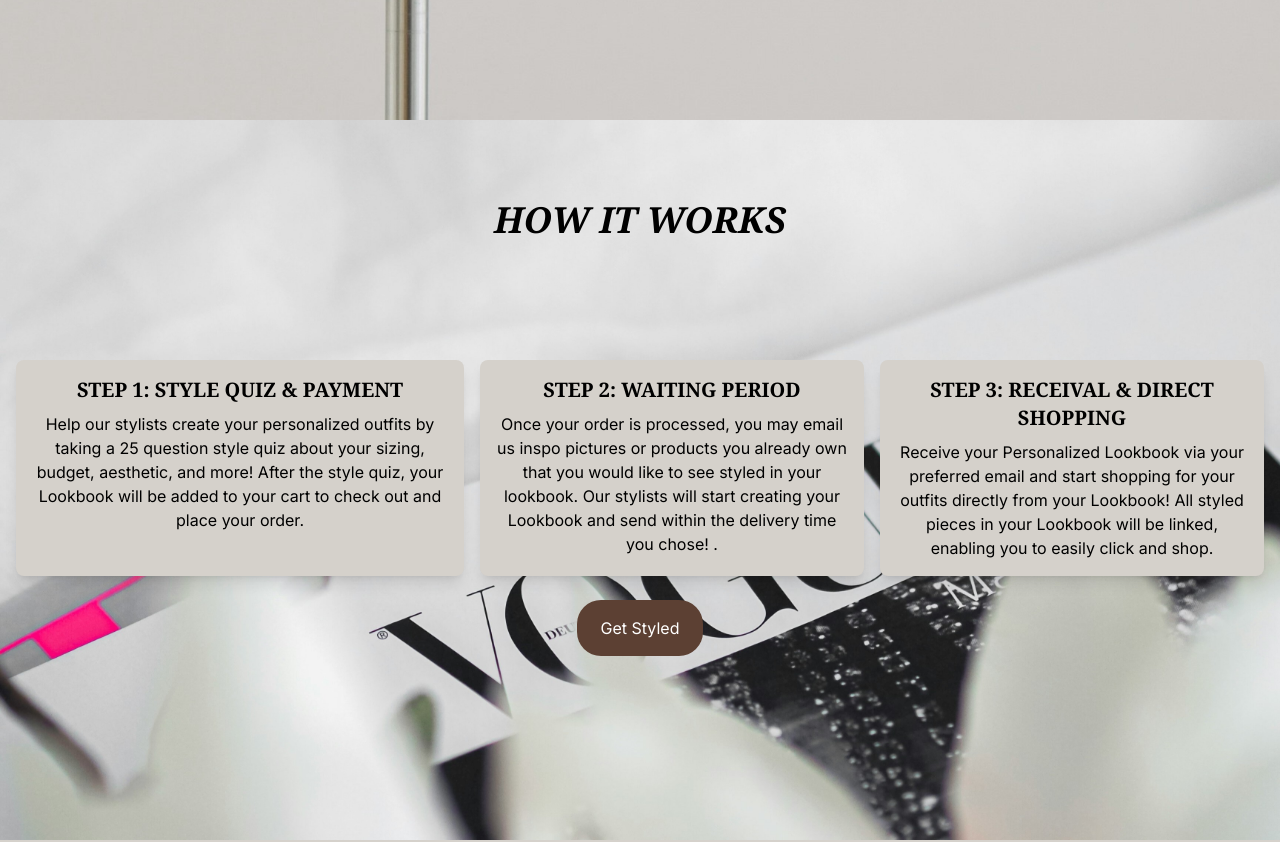
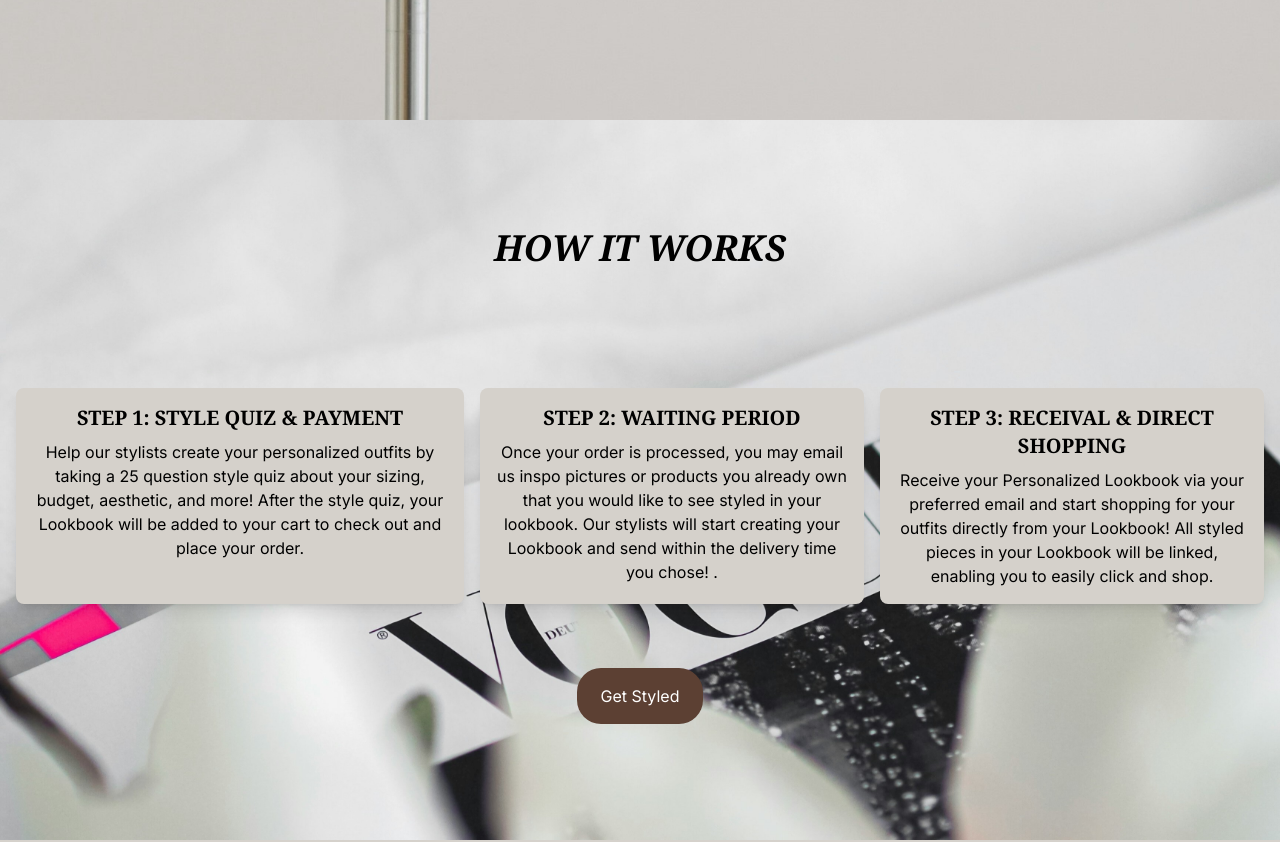
Before and after one commit to HikmaAnwar/boptii-fitss, a Next.js app: page /home in a window 1280 px wide. Shown: the part 680-1522 px from the top of the page. Built offline with nearby package versions, Linux system fonts and the light colour scheme.

Commit message:
fix: minor change

```diff
--- a/src/app/home/page.jsx
+++ b/src/app/home/page.jsx
@@ -42,11 +42,11 @@ const Home = () => {
             width={1500}
             height={2000}
           />
-          <div className="absolute inset-0 flex flex-col items-center justify-center mt-4 pb-24">
+          <div className="absolute inset-0 flex flex-col items-center justify-center pt-24 mt-4 pb-24">
             <p className="italic font-semibold font-serif text-black text-4xl mb-16 pb-14">
               HOW IT WORKS
             </p>
-            <div className="flex space-x-4">
+            <div className="flex space-x-4 pb-4">
               <div className="bg-colors-broken-white p-4 rounded-lg shadow-lg max-w-md flex-1">
                 <h3 className="text-xl text-center text-black font-serif items-center font-semibold">
                   STEP 1: STYLE QUIZ & PAYMENT
@@ -81,7 +81,7 @@ const Home = () => {
                 </p>
               </div>
             </div>
-            <Link href="/services">
+            <Link className="pt-6" href="/services">
               <button className="bg-brown-dark text-white p-3 pl-6 pr-6 pt-4 pb-4 rounded-3xl text-md my-6">
                 Get Styled
               </button>
```
